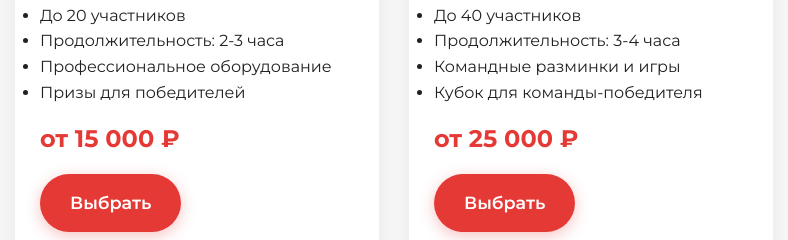
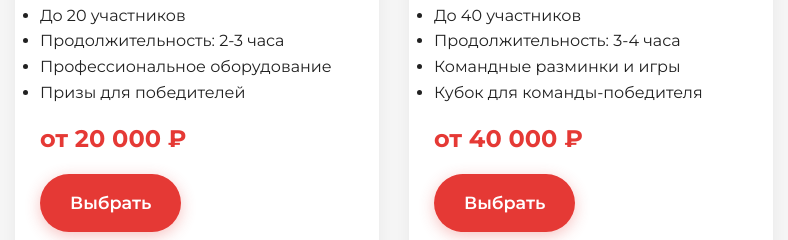
Before and after one commit to dartskorporativ-cloud/darts, a plain HTML site: page index.html in a window 1280 px wide. Shown: the part 2700-2940 px from the top of the page, 49-837 px from the left. Drawn offline with Linux system fonts and the light colour scheme.

Commit message:
Update index.html

```diff
--- a/index.html
+++ b/index.html
@@ -575,7 +575,7 @@
                             <li>Профессиональное оборудование</li>
                             <li>Призы для победителей</li>
                         </ul>
-                        <div class="price">от 15 000 ₽</div>
+                        <div class="price">от 20 000 ₽</div>
                         <a href="#contact" class="btn">Выбрать</a>
                     </div>
                 </div>
@@ -590,7 +590,7 @@
                             <li>Командные разминки и игры</li>
                             <li>Кубок для команды-победителя</li>
                         </ul>
-                        <div class="price">от 25 000 ₽</div>
+                        <div class="price">от 40 000 ₽</div>
                         <a href="#contact" class="btn">Выбрать</a>
                     </div>
                 </div>
```
